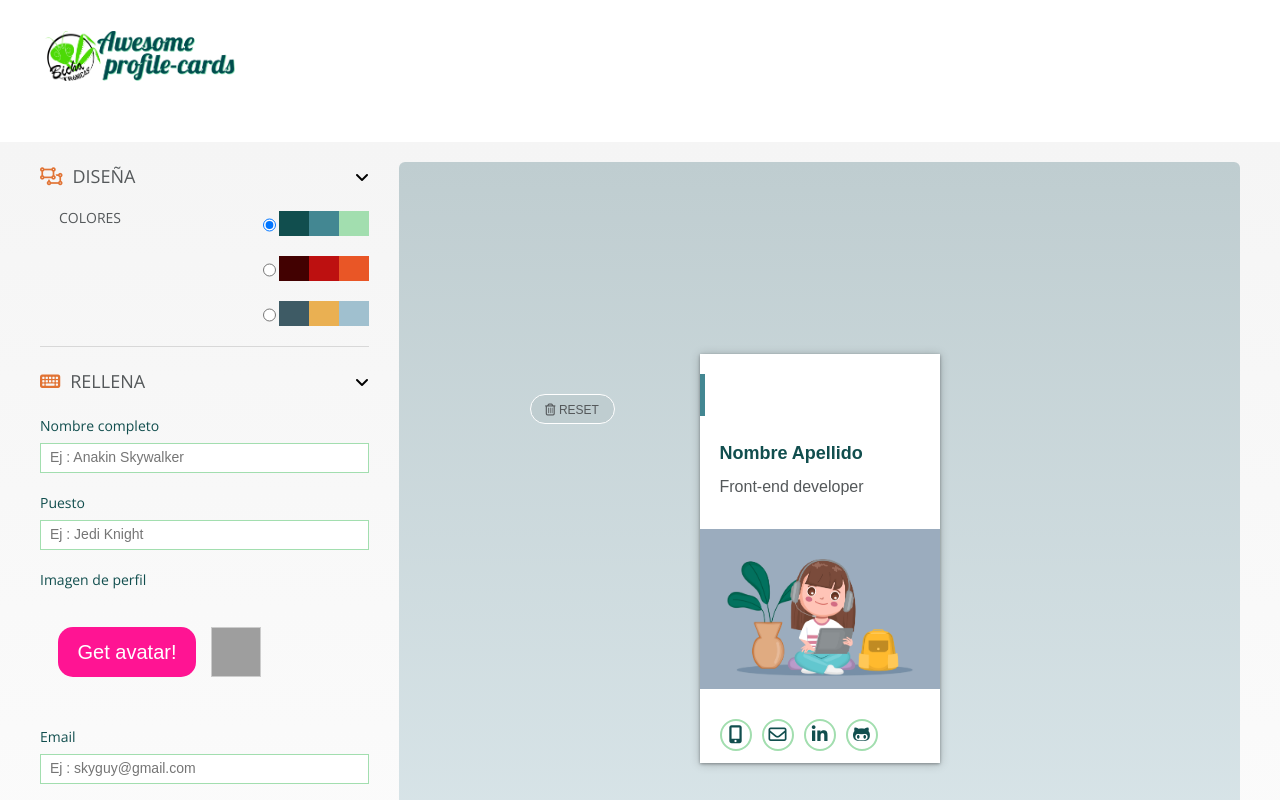
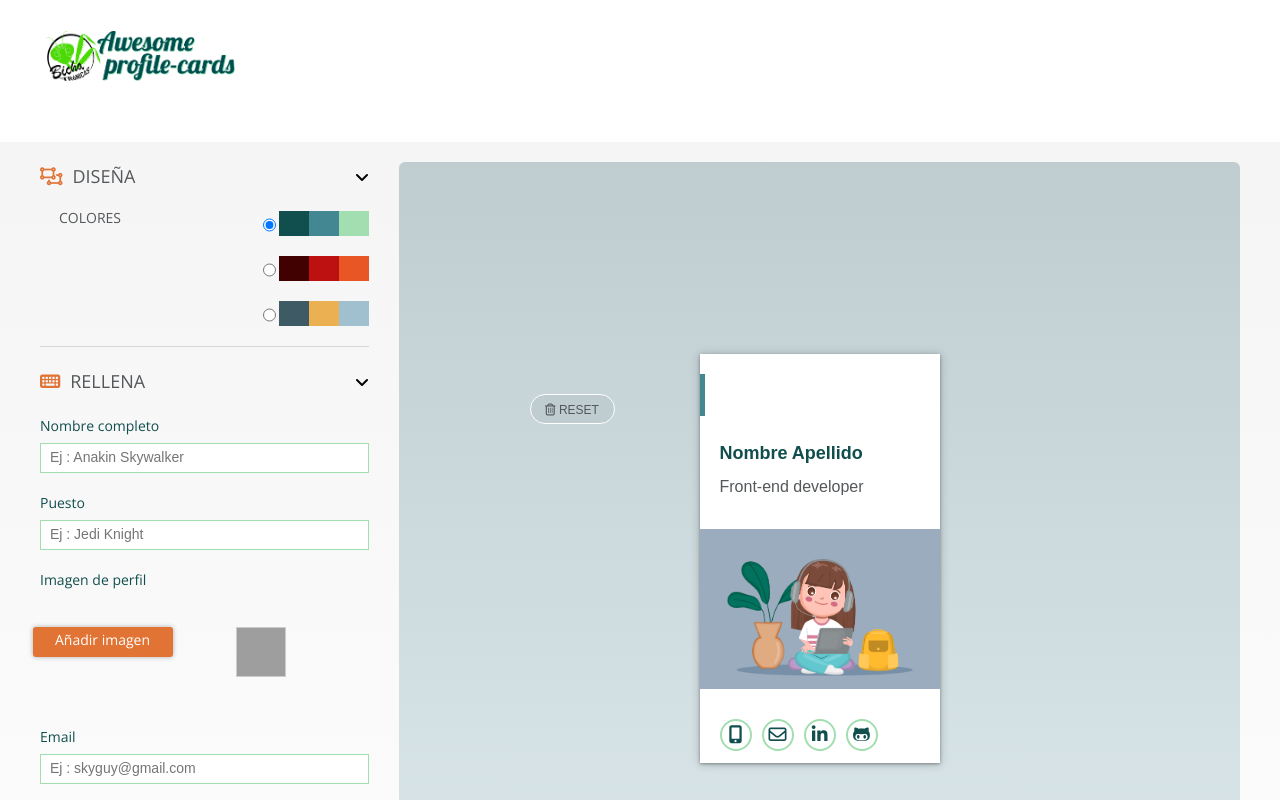
Before and after one commit to Adalab/project-promo-q-module-3-team-2, a React (Create React App) app: page / in a window 1280 px wide. Shown: the top 800 px of the page. Built offline with nearby package versions, Linux system fonts and the light colour scheme; grey boxes are pictures that could not be loaded.

Commit message:
Change button

```diff
--- a/src/components/App.js
+++ b/src/components/App.js
@@ -37,10 +37,10 @@ function App() {
     });
   };
 
-  const updateAvatar =(image)=>{
+  const updateAvatar =(avatar)=>{
     setDataCard({
       ...dataCard,
-      photo: image
+      photo: avatar
     })
   }
   const handleShare = (link) => {
--- a/src/components/CardPreview.js
+++ b/src/components/CardPreview.js
@@ -1,10 +1,14 @@
 import "../styles/CardPreview.scss";
+import defaultAvatar from '../images/img-preview.jpg'
 
 const CardPreview = (props) => {
+
   const reset = (ev) =>{
     ev.preventDefault();
     props.reset();
   }
+
+  const avatar = props.avatar === "" ? defaultAvatar : props.avatar;
 
     return (
     <section className="preview">
@@ -21,7 +25,7 @@ const CardPreview = (props) => {
         <div className="preview__photo">
           <div
             className="profile__photo"
-            style={{ backgroundImage: `url(${props.avatar})` }}
+            style={{ backgroundImage: `url(${avatar})` }}
           ></div>
         </div>
 
--- a/src/components/GetAvatar.js
+++ b/src/components/GetAvatar.js
@@ -4,13 +4,6 @@ import defaultAvatar from "../images/img-preview.jpg";
 import "../styles/GetAvatar.scss";
 
 function GetAvatar(props) {
-
-  // const updateAvatar= (ev) =>{
-  //   const image = ev.currentTarget.files[0]
-  //   props.updateAvatar(image);
-  // }
-
-
   // creamos una propiedad de la clase que es la que vamos a usar en varios métodos para cargar la imagen
   // esto es un manejador de ficheros
   const fr = new FileReader();
@@ -68,15 +61,17 @@ function GetAvatar(props) {
   const avatar = props.avatar === "" ? defaultAvatar : props.avatar;
   return (
     <div className="get-avatar">
-      <label className="get-avatar__label">
-        Get avatar!
-        <input
-          type="file"
-          ref={myFileField}
-          className="get-avatar__upload-field"
-          onChange={uploadImage}
-        />
+      <label className="action__upload-btn" htmlFor="img-selector">
+        Añadir imagen
       </label>
+      <input
+        type="file"
+        name="photo"
+        id="img-selector"
+        className="action__hiddenField"
+        ref={myFileField}
+        onChange={uploadImage}
+      />
 
       <div
         className="get-avatar__preview"
@@ -88,6 +83,7 @@ function GetAvatar(props) {
 
 GetAvatar.propTypes = {
   avatar: PropTypes.string.isRequired,
+  updateAvatar: PropTypes.func.isRequired,
 };
 
 export default GetAvatar;
```
Also changed, not shown: src/components/Fill.js (+0 -10 lines).
